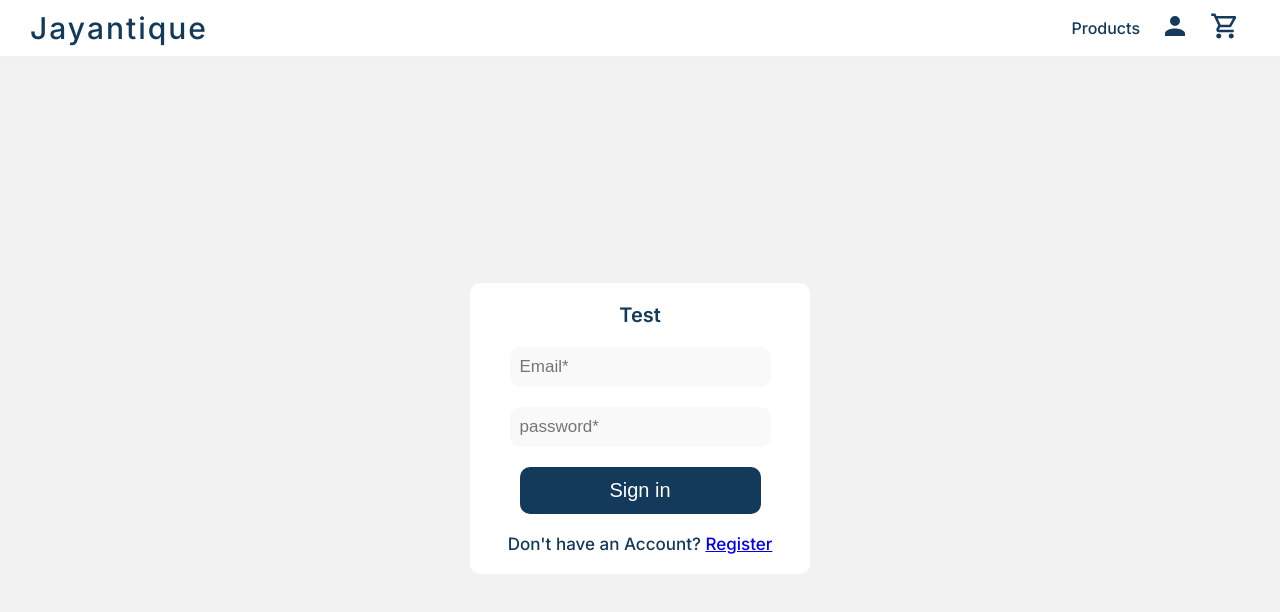
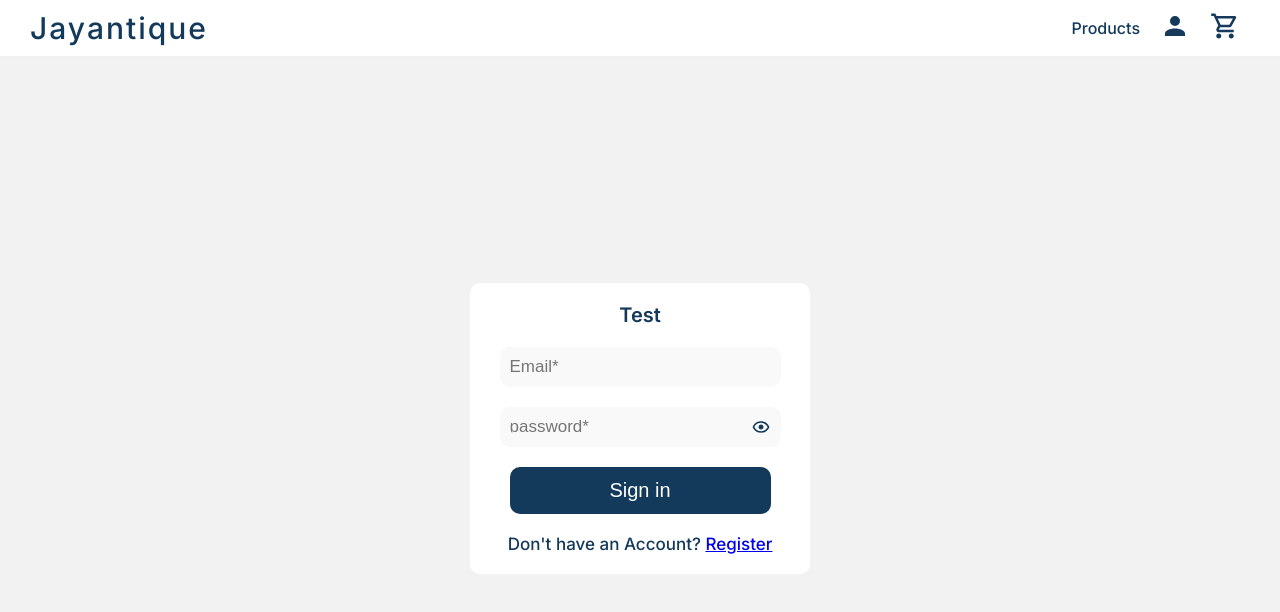
Before and after one commit to Jayant061/Jayantique, a React (Vite) app in the folder client/: page /login in a window 1280 px wide. Shown: the top 612 px of the page. Built offline with nearby package versions, Linux system fonts and the light colour scheme; no server answers.

Commit message:
Added feature - hide and show password

```diff
--- a/client/src/components/addToCart/DeliveryAvailabilty.jsx
+++ b/client/src/components/addToCart/DeliveryAvailabilty.jsx
@@ -67,9 +67,6 @@ function DeliveryAvailabilty() {
             payload:null
         });}
     },[onChange]);
-    useEffect(()=>{
-        console.log(ref);
-    },[ref])
 
   return (
     <div className='deliveryAvailabilty'>
--- a/client/src/components/loginNRegister/Login.jsx
+++ b/client/src/components/loginNRegister/Login.jsx
@@ -5,6 +5,8 @@ import { Link, useLocation, useNavigate } from 'react-router-dom';
 import "./authStyles.css";
 import { baseURL, getUser } from '../../credentials';
 import { UserContext } from '../../context/UserContext';
+import showPasswordIcon from "../../assets/show.svg";
+import hidePasswordIcon from "../../assets/hide.svg";
 
 function Login() {
     const [error,setError] = useState(null);
@@ -12,6 +14,7 @@ function Login() {
         email:"",
         password:""
     });
+    const [showPassword,setShowPassword] =useState(false);
     // const [authStatus,setAuthStatus] = useState(false);
     function handleChange(e){
         setFormData(prev=>{return{...prev,[e.target.name]:e.target.value}});
@@ -58,14 +61,18 @@ function Login() {
           onChange={handleChange}
           required
         />
-        <input
-          type="password"
+        <div className='password'>
+          <input
+          type={!showPassword? "password":"text"}
           name="password"
           value={formData.password}
           placeholder="password*"
           onChange={handleChange}
           required
           />
+          <img src={showPassword? hidePasswordIcon : showPasswordIcon} alt="eye"
+          onClick={()=>{setShowPassword(prev=>{return !prev})}}/>
+        </div>
         <button>Sign in</button>
       </form>
       {error && <span style={{color:"red"}}>{error}</span>}
--- a/client/src/components/loginNRegister/Register.jsx
+++ b/client/src/components/loginNRegister/Register.jsx
@@ -5,6 +5,9 @@ import {baseURL, getUser} from "../../credentials.js"
 import axios from "axios";
 import "./authStyles.css";
 import { UserContext } from "../../context/UserContext.jsx";
+import showPasswordIcon from "../../assets/show.svg";
+import hidePasswordIcon from "../../assets/hide.svg";
+
 
 function Register() {
   const {userDispatch} = useContext(UserContext);
@@ -16,6 +19,7 @@ function Register() {
     phone: "",
   });
   const [error,setError] = useState(null);
+  const [showPassword,setShowPassword] = useState(false);
 
   useEffect(()=>{document.title = "Jayantique | register"},[]);
   function handleChange(e) {
@@ -94,13 +98,25 @@ function Register() {
             onChange={handleChange}
             required
           />
-          <input
+          {/* <input
             type="password"
             name="password"
             placeholder="password*"
             onChange={handleChange}
             required
+          /> */}
+          <div className='password'>
+          <input
+          type={!showPassword? "password":"text"}
+          name="password"
+          value={formData.password}
+          placeholder="password*"
+          onChange={handleChange}
+          required
           />
+          <img src={showPassword? hidePasswordIcon : showPasswordIcon} alt="eye"
+          onClick={()=>{setShowPassword(prev=>{return !prev})}}/>
+        </div>
           <input
             type="number"
             name="phone"
--- a/client/src/components/loginNRegister/authStyles.css
+++ b/client/src/components/loginNRegister/authStyles.css
@@ -38,7 +38,7 @@ input::-webkit-inner-spin-button {
   -webkit-appearance: none;
   margin: 0;
 }
-.authWrapper form input, .auth form button{
+.authWrapper form input, .auth form button,.auth form .password{
     font-size: 17px;
     font-weight: 500;
     width: 100%;
@@ -80,3 +80,16 @@ input::-webkit-inner-spin-button {
     color: #13395B;
     background-color: #fff;
 }
+.authWrapper form .password{
+    display: flex;
+    justify-content: center;
+    align-items: center;
+}
+.authWrapper form .password input{
+    padding: 0;
+    background-color: transparent;
+}
+.authWrapper form .password  img{
+    height: 20px;
+    cursor: pointer;
+}
```
Also changed, not shown: client/src/assets/hide.svg (added), client/src/assets/show.svg (added).
